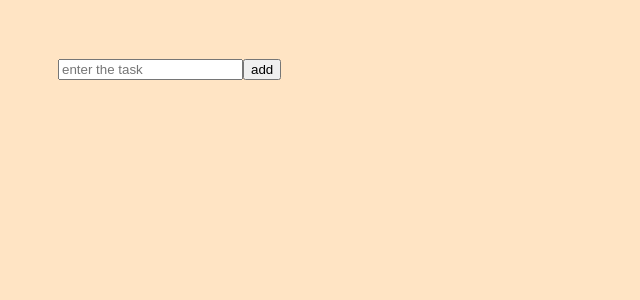
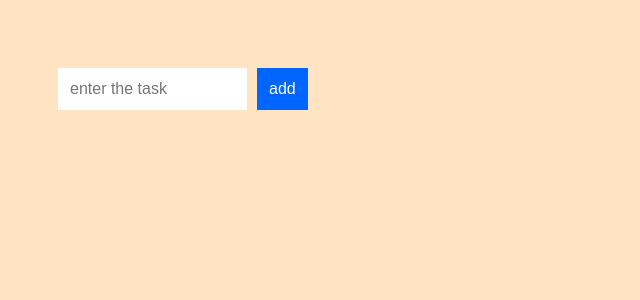
Before and after one commit to abyabrkal/TodoRe, a Gatsby app: page / in a window 1280 px wide. Shown: the top 300 px of the page, without its empty margins (0-640 px from the left). Built offline with nearby package versions, Linux system fonts and the light colour scheme.

Commit message:
Styling the Items

```diff
--- a/src/pages/TodoItems.js
+++ b/src/pages/TodoItems.js
@@ -1,5 +1,6 @@
 import React, { Component } from 'react'
-import { __extends } from 'tslib';
+import './index.css';
+
 
 class TodoItems extends Component {
     createTasks(item){
--- /dev/null
+++ b/src/pages/TodoList.css
@@ -0,0 +1,33 @@
+.todoListMain .header input {
+    padding: 10px;
+    font-size: 16px;
+    border: 2px solid #FFF;
+    width: 165px;
+  }
+  .todoListMain .header button {
+    padding: 10px;
+    font-size: 16px;
+    margin: 10px;
+    margin-right: 0px;
+    background-color: #0066FF;
+    color: #FFF;
+    border: 2px solid #0066FF;
+  }
+  .todoListMain .header button:hover {
+    background-color: #003399;
+    border: 2px solid #003399;
+    cursor: pointer;
+  }
+  .todoListMain .theList {
+    list-style: none;
+    padding-left: 0;
+    width: 250px;
+  }
+  .todoListMain .theList li {
+    color: #333;
+    background-color: rgba(255,255,255,.5);
+    padding: 15px;
+    margin-bottom: 15px;
+    border-radius: 5px;
+    list-style: none;
+  }
--- a/src/pages/TodoList.js
+++ b/src/pages/TodoList.js
@@ -1,5 +1,7 @@
 import React, { Component } from 'react'
 import TodoItems from './TodoItems'
+import "./TodoList.css"
+
 
 class TodoList extends Component{
     constructor(props){
--- a/src/pages/index.css
+++ b/src/pages/index.css
@@ -7,4 +7,9 @@
 #container {
     display: flex;
     justify-content: center;
+    align-content: center;
 }
+
+.theList {
+    padding: 0;
+  }
```
